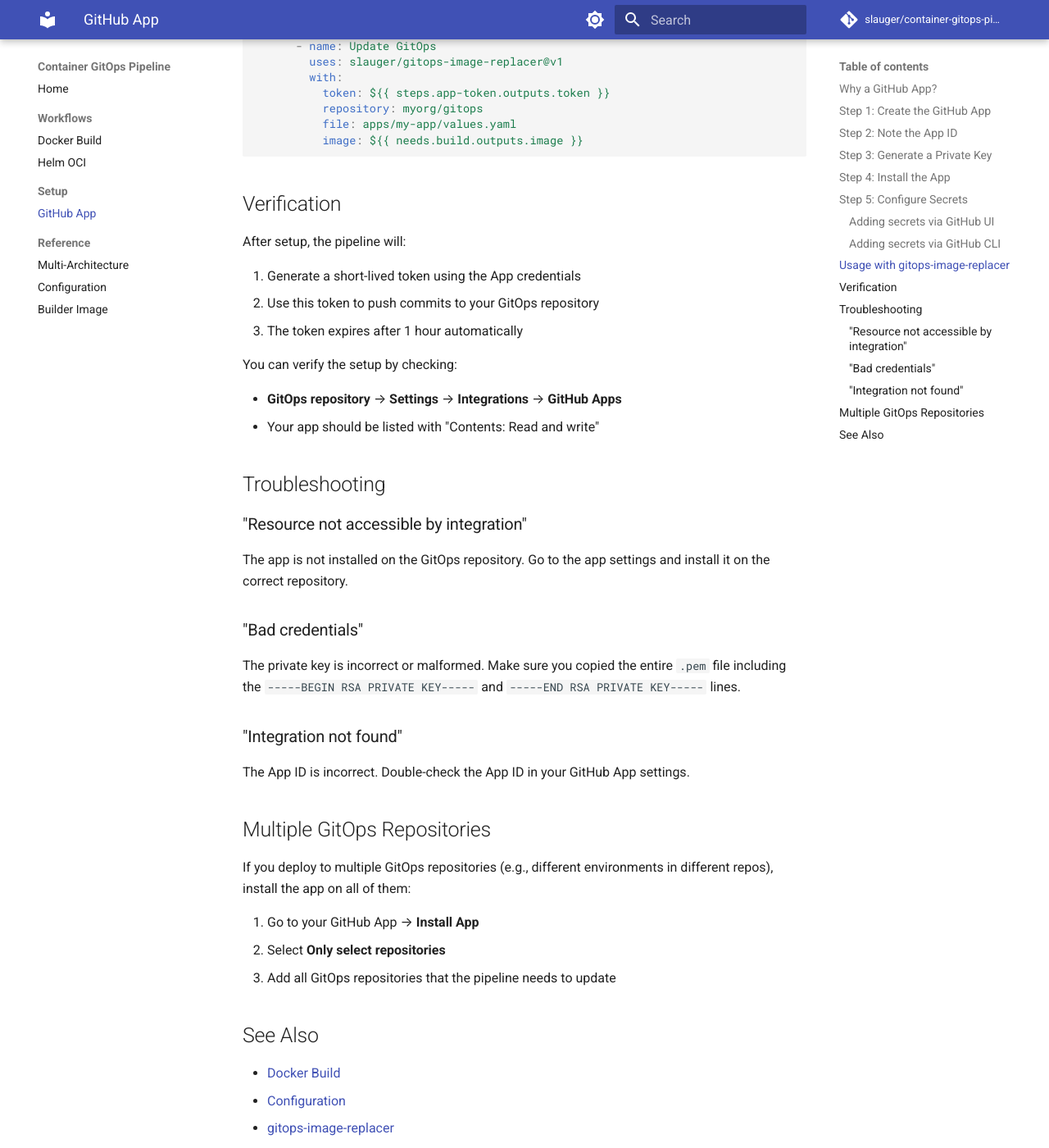
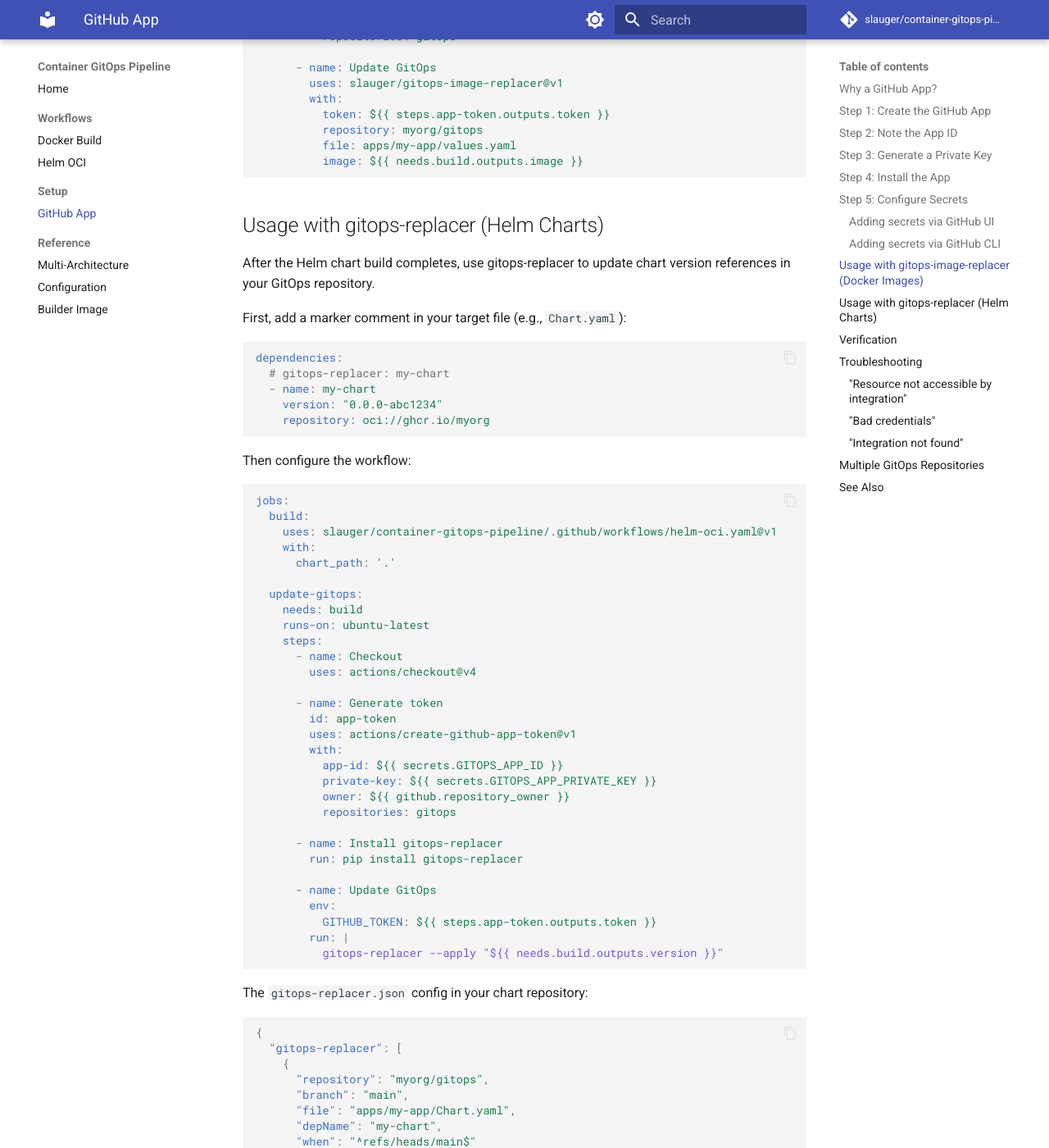
Before and after one commit to slauger/container-gitops-pipeline, an MkDocs documentation site: the page built from docs/github-app.md, in a window 1280 px wide and 1400 px high, scrolled down 3442 px. Shown: the whole window at 82% size. Built offline with MkDocs 1.6.1 and Material for MkDocs 9.7.7, drawn with Linux system fonts in a browser that asks for light colours; comment, search, counter and statistics services are not loaded; some of the changed text lies outside the part shown.

Commit message:
docs: add gitops-replacer for Helm charts, gitops-image-replacer for Docker images

````diff
--- a/docs/github-app.md
+++ b/docs/github-app.md
@@ -1,6 +1,6 @@
 # GitHub App Setup
 
-The pipeline can use a GitHub App to update image references in your GitOps repository via [gitops-image-replacer](https://github.com/slauger/gitops-image-replacer). This is required because the pipeline needs write access to a different repository than the one it's running in.
+The pipeline can use a GitHub App to update references in your GitOps repository via [gitops-image-replacer](https://github.com/slauger/gitops-image-replacer) (for Docker images) or [gitops-replacer](https://github.com/slauger/gitops-replacer) (for Helm charts). This is required because the pipeline needs write access to a different repository than the one it's running in.
 
 ## Why a GitHub App?
 
@@ -101,9 +101,9 @@ gh secret set GITOPS_APP_ID --body "123456"
 gh secret set GITOPS_APP_PRIVATE_KEY < path/to/private-key.pem
 ```
 
-## Usage with gitops-image-replacer
+## Usage with gitops-image-replacer (Docker Images)
 
-After the Docker build completes, use gitops-image-replacer to update your GitOps repository:
+After the Docker build completes, use gitops-image-replacer to update image references in your GitOps repository:
 
 ```yaml
 jobs:
@@ -132,6 +132,71 @@ jobs:
           repository: myorg/gitops
           file: apps/my-app/values.yaml
           image: ${{ needs.build.outputs.image }}
+```
+
+## Usage with gitops-replacer (Helm Charts)
+
+After the Helm chart build completes, use gitops-replacer to update chart version references in your GitOps repository.
+
+First, add a marker comment in your target file (e.g., `Chart.yaml`):
+
+```yaml
+dependencies:
+  # gitops-replacer: my-chart
+  - name: my-chart
+    version: "0.0.0-abc1234"
+    repository: oci://ghcr.io/myorg
+```
+
+Then configure the workflow:
+
+```yaml
+jobs:
+  build:
+    uses: slauger/container-gitops-pipeline/.github/workflows/helm-oci.yaml@v1
+    with:
+      chart_path: '.'
+
+  update-gitops:
+    needs: build
+    runs-on: ubuntu-latest
+    steps:
+      - name: Checkout
+        uses: actions/checkout@v4
+
+      - name: Generate token
+        id: app-token
+        uses: actions/create-github-app-token@v1
+        with:
+          app-id: ${{ secrets.GITOPS_APP_ID }}
+          private-key: ${{ secrets.GITOPS_APP_PRIVATE_KEY }}
+          owner: ${{ github.repository_owner }}
+          repositories: gitops
+
+      - name: Install gitops-replacer
+        run: pip install gitops-replacer
+
+      - name: Update GitOps
+        env:
+          GITHUB_TOKEN: ${{ steps.app-token.outputs.token }}
+        run: |
+          gitops-replacer --apply "${{ needs.build.outputs.version }}"
+```
+
+The `gitops-replacer.json` config in your chart repository:
+
+```json
+{
+  "gitops-replacer": [
+    {
+      "repository": "myorg/gitops",
+      "branch": "main",
+      "file": "apps/my-app/Chart.yaml",
+      "depName": "my-chart",
+      "when": "^refs/heads/main$"
+    }
+  ]
+}
 ```
 
 ## Verification
@@ -172,6 +237,8 @@ If you deploy to multiple GitOps repositories (e.g., different environments in d
 ## See Also
 
 - [Docker Build](docker-build.md)
+- [Helm OCI](helm-oci.md)
 - [Configuration](configuration.md)
-- [gitops-image-replacer](https://github.com/slauger/gitops-image-replacer)
+- [gitops-image-replacer](https://github.com/slauger/gitops-image-replacer) - For Docker images
+- [gitops-replacer](https://github.com/slauger/gitops-replacer) - For Helm charts
 - [GitHub Docs: Creating a GitHub App](https://docs.github.com/en/apps/creating-github-apps)
````
Also changed, not shown: README.md (+2 -2 lines), docs/helm-oci.md (+16 -0 lines), docs/index.md (+2 -2 lines).
